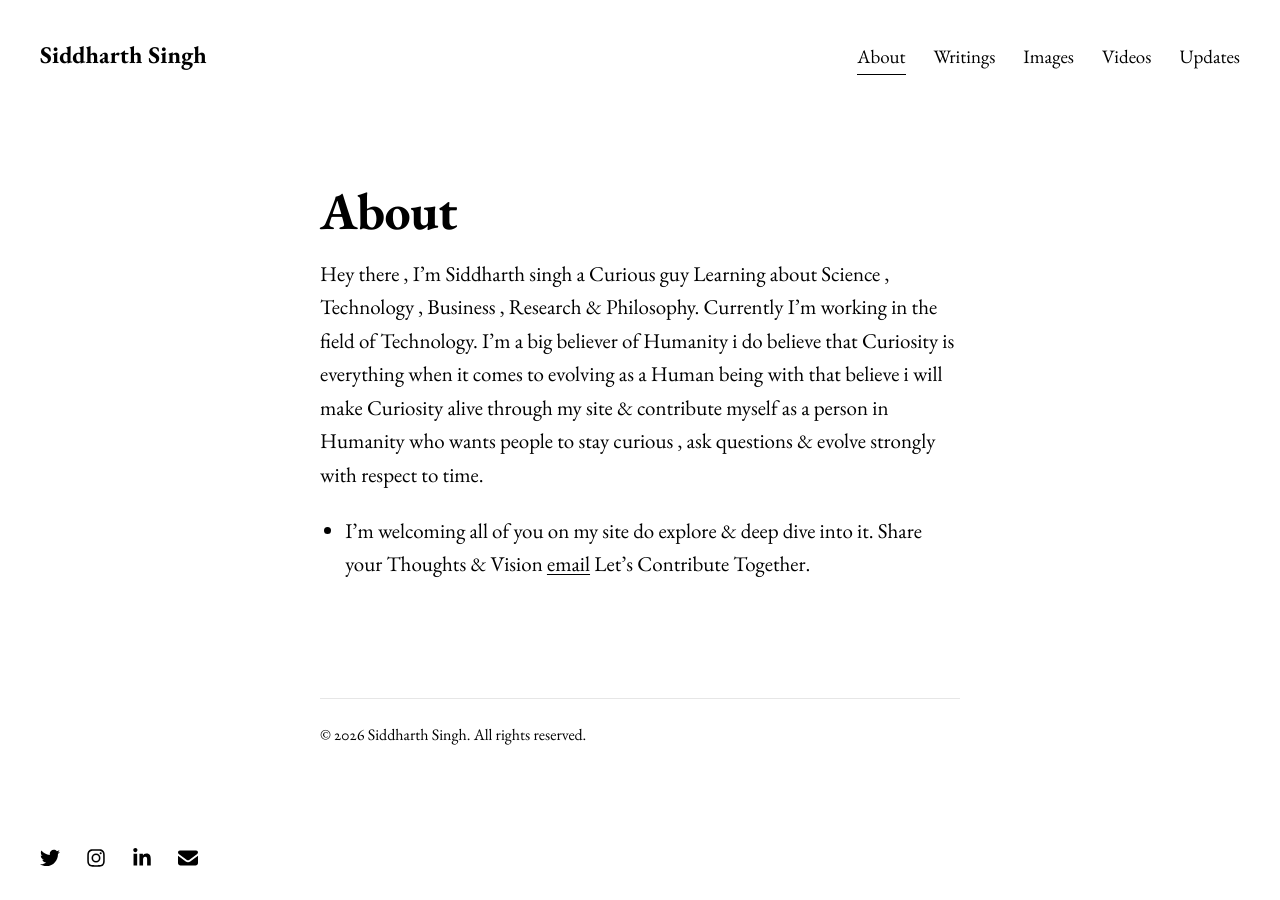
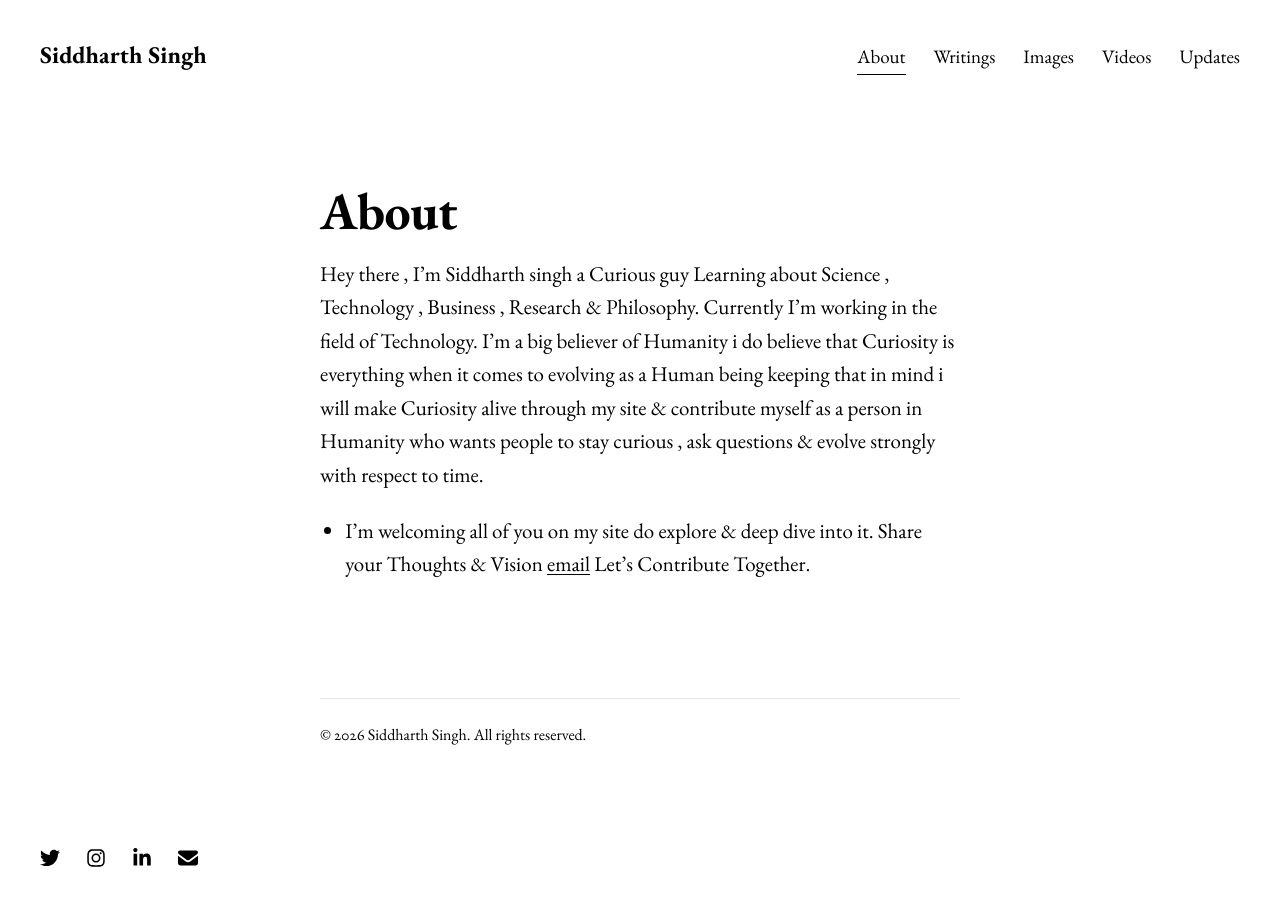
Before and after one commit to isthiscoder/Siddharth.blogs, a Jekyll site: the page built from about.md, in a window 1280 px wide. Built offline with Jekyll 4.4.1, drawn with Linux system fonts in a browser that asks for light colours.

Commit message:
Update about.md

```diff
--- a/about.md
+++ b/about.md
@@ -3,6 +3,6 @@ title: About
 permalink: /about/
 ---
 
-Hey there , I'm Siddharth singh a Curious guy Learning about Science , Technology , Business , Research & Philosophy. Currently I'm working in the field of Technology.  I’m a big believer of Humanity i do believe that Curiosity is everything when it comes to evolving as a Human being with that believe i will make Curiosity alive through my site & contribute myself as a person in Humanity who wants people to stay curious , ask questions & evolve strongly with respect to time.
+Hey there , I'm Siddharth singh a Curious guy Learning about Science , Technology , Business , Research & Philosophy. Currently I'm working in the field of Technology.  I’m a big believer of Humanity i do believe that Curiosity is everything when it comes to evolving as a Human being keeping that in mind i will make Curiosity alive through my site & contribute myself as a person in Humanity who wants people to stay curious , ask questions & evolve strongly with respect to time.
 
 - I’m welcoming all of you on my site do explore & deep dive into it. Share your Thoughts & Vision [email](mailto:isidd.dev) Let's Contribute Together.
```
